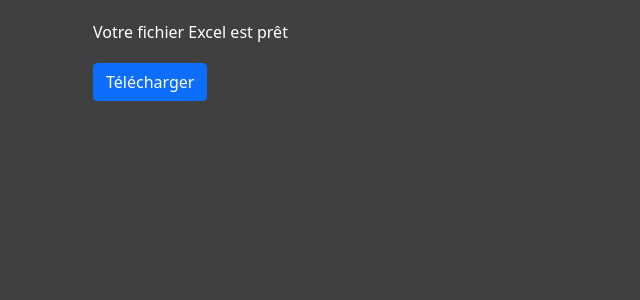
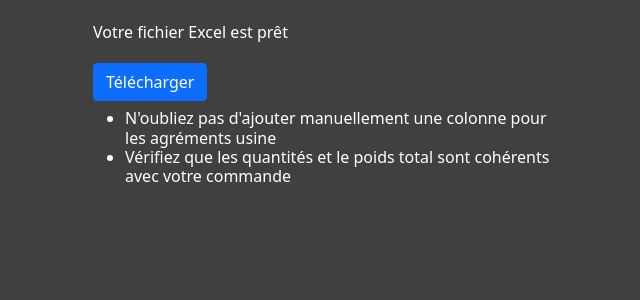
Before and after one commit to fromagetriste/sanitaires, a Django app: template bel/sanitaires/templates/sanitaires/success.html in a window 1280 px wide. Shown: the part 26-326 px from the top of the page, without its empty margins (317-957 px from the left). Run offline with Django 3.2, Linux system fonts and the light colour scheme; the template is opened without the code that fills it: most values are stand-ins (such as "Sample title", 1, 10 or a date in 2020).

Commit message:
changes html

```diff
--- a/bel/sanitaires/templates/sanitaires/sanitaires.html
+++ b/bel/sanitaires/templates/sanitaires/sanitaires.html
@@ -60,6 +60,8 @@
             </ul>
         <li>Votre numéro de commande s'affiche dans le fichier Excel</li>
         <li>Vérifiez que les quantités et le poids total sont cohérents avec votre commande</li>
+        <li>Ctrl+P renvoie la page prête à imprimer en pdf au format paysage et adapté à une page </li>
+
     </ul>
 </h6>
 
--- a/bel/sanitaires/templates/sanitaires/success.html
+++ b/bel/sanitaires/templates/sanitaires/success.html
@@ -44,6 +44,13 @@
         <a href='{{ url_du_fichier_xlsx }}' class="btn btn-primary" target='_blank' >Télécharger</a>
     </h2>
     {% endblock %}
+<h6 style="color:white">
+    <ul>
+        <li>N'oubliez pas d'ajouter manuellement une colonne pour les agréments usine</li>
+        <li>Vérifiez que les quantités et le poids total sont cohérents avec votre commande</li>
+    </ul>
+</h6>
+
 </div>
     <script src="https://cdn.jsdelivr.net/npm/bootstrap@5.0.0-beta1/dist/js/bootstrap.bundle.min.js" integrity="sha384-ygbV9kiqUc6oa4msXn9868pTtWMgiQaeYH7/t7LECLbyPA2x65Kgf80OJFdroafW" crossorigin="anonymous"></script>
 </body>
```
